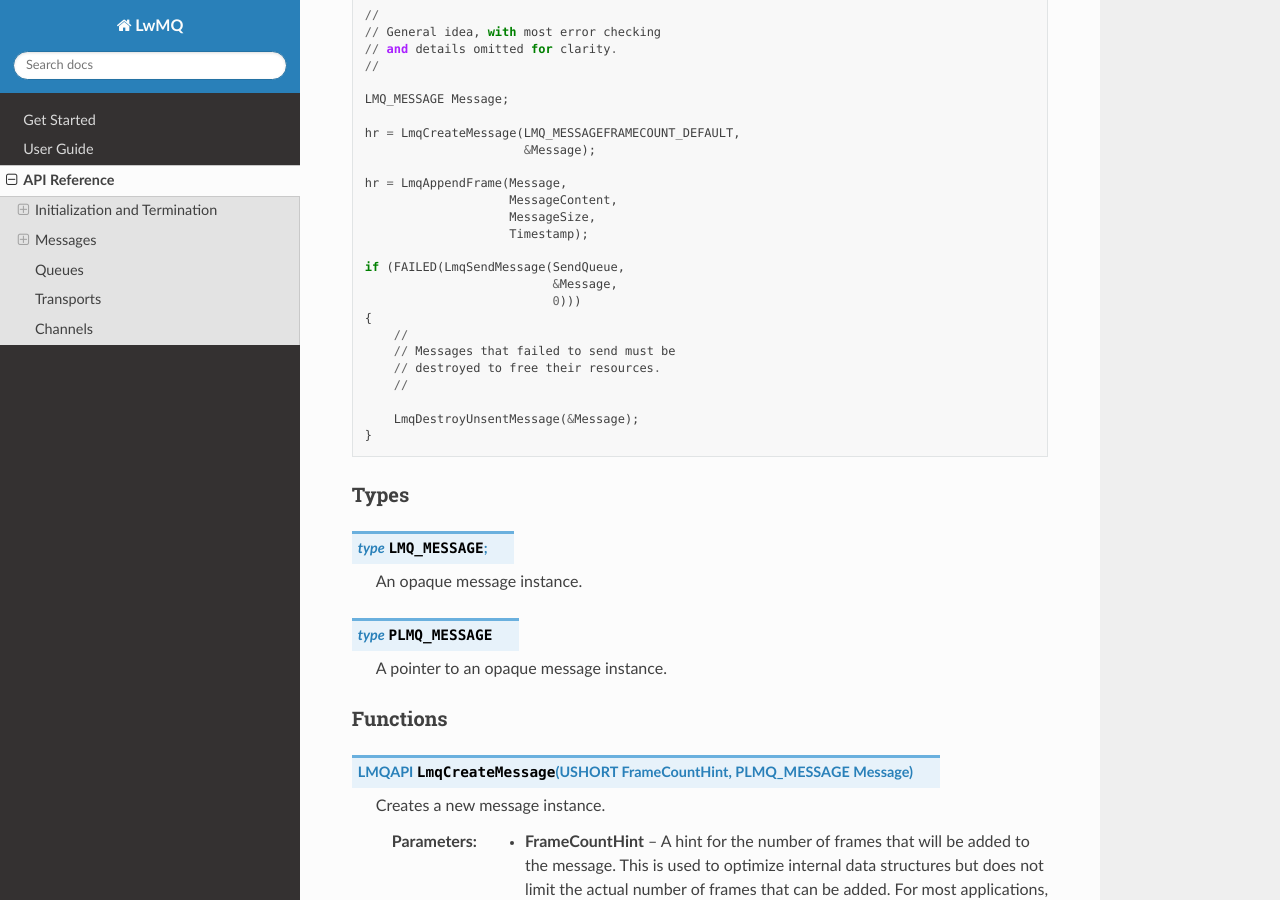
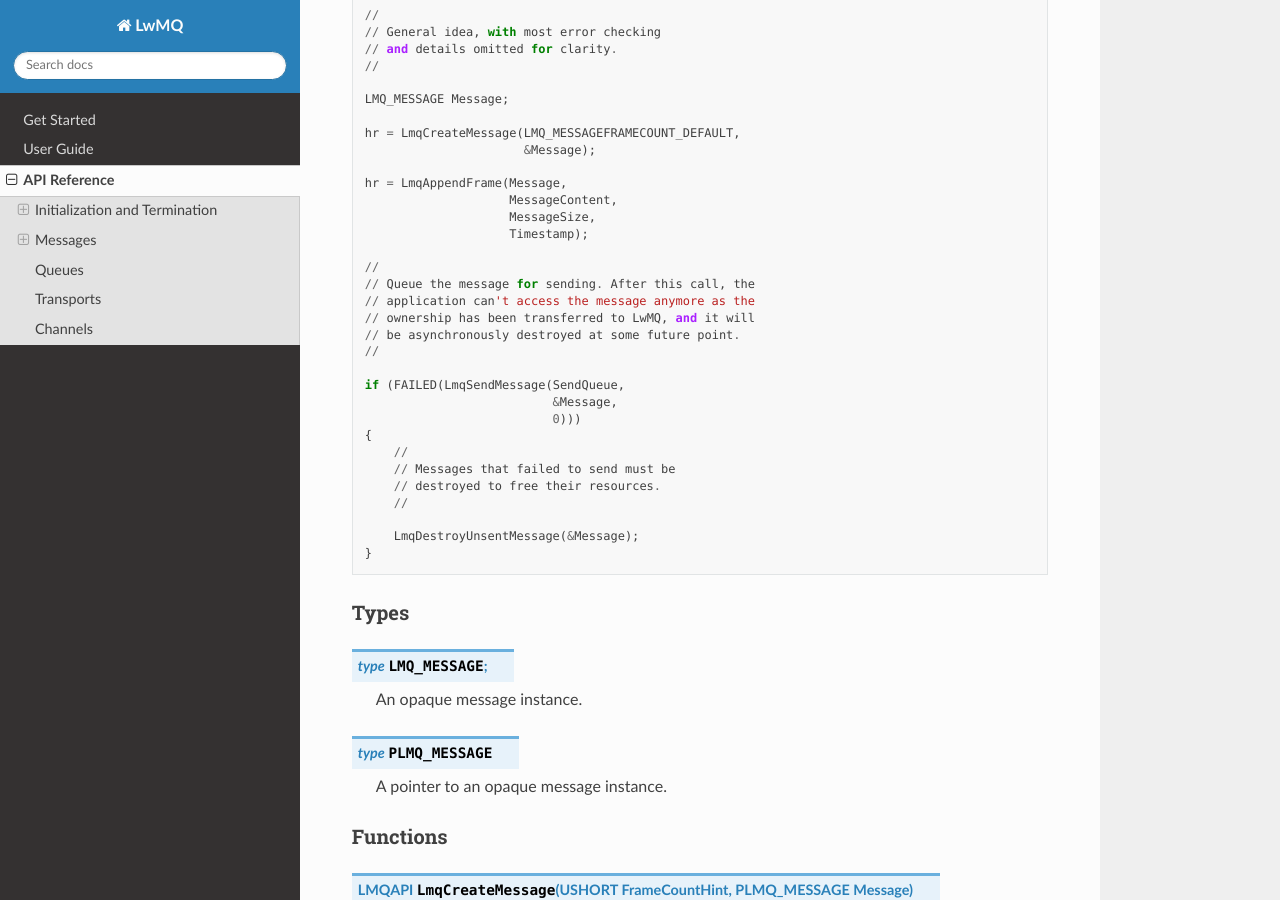
Before and after one commit to axelriet/LwMQ.net, a Sphinx documentation site: the page built from docs/api/index.rst, in a window 1280 px wide and 900 px high, scrolled down 1170 px. Built offline with Sphinx 7.4.7 and the Read the Docs theme 3.1.0, drawn with Linux system fonts in a browser that asks for light colours.

Commit message:
More details

```diff
--- a/docs/api/index.rst
+++ b/docs/api/index.rst
@@ -60,6 +60,13 @@ Messages are structured entities composed of one or more data frames. The genera
                         MessageContent,
                         MessageSize,
                         Timestamp);
+
+    //
+    // Queue the message for sending. After this call, the
+    // application can't access the message anymore as the
+    // ownership has been transferred to LwMQ, and it will
+    // be asynchronously destroyed at some future point.
+    //
 
     if (FAILED(LmqSendMessage(SendQueue,
                               &Message,
```
